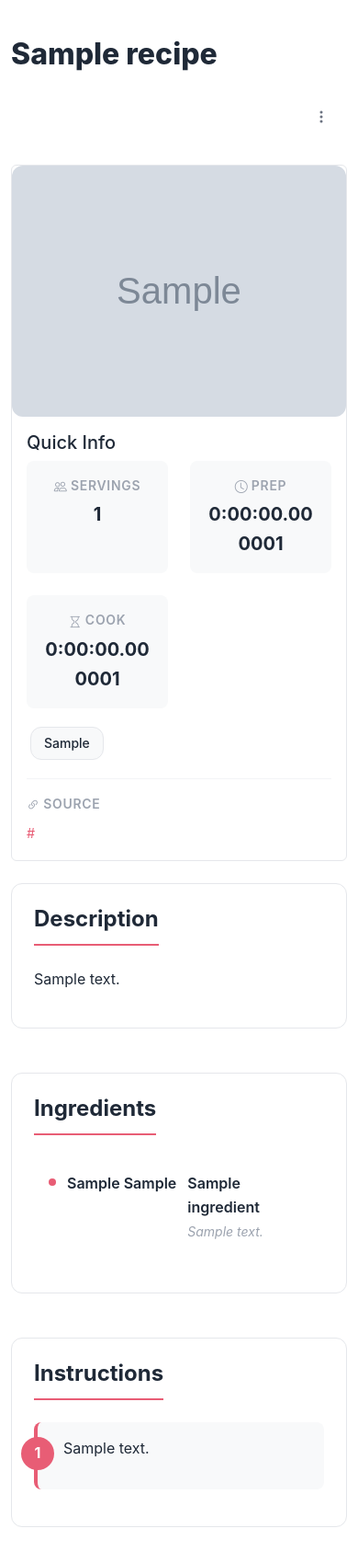
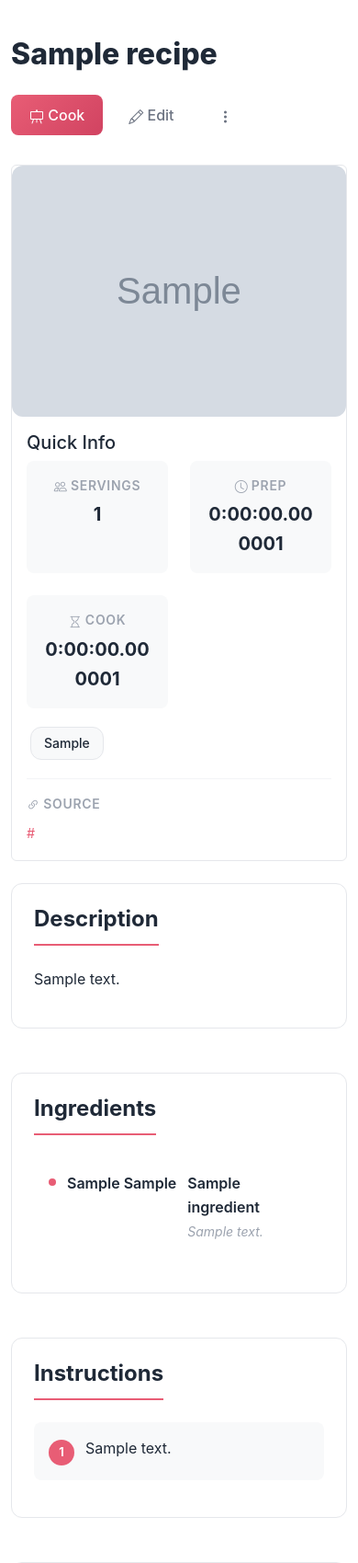
Before and after one commit to AdrianVollmer/Plated, a Django app: page /recipe/1/ in a window 390 px wide. Shown: the part 137-1836 px from the top of the page at 92% size. Run offline with Django 5.2, Linux system fonts and the light colour scheme; tables that the repository leaves empty hold one stand-in row (values such as "Sample post"); grey boxes marked "Sample" are stand-in pictures; data that the repository does not hold is empty.

Commit message:
Improve recipe detail UX: fix step numbers and surface key actions
Step numbers were absolutely positioned (left: -1.5rem), causing them
to bleed outside their container. Switched to a flexbox layout where
the ::before pseudo-element is a proper flex child, eliminating the
overflow entirely. Works cleanly at all screen sizes.

Button hierarchy was flat: all 7 actions hidden behind a single ⋮
dropdown. Cook and Edit are now direct buttons (primary and outline),
reducing common operations to one click. Scale, collection, download,
and delete remain in the dropdown to avoid crowding.

Co-Authored-By: Claude Sonnet 4.6 <noreply@anthropic.com>

```diff
--- a/src/plated/static/styles.css
+++ b/src/plated/static/styles.css
@@ -419,6 +419,14 @@ a:has(.recipe-card) {
     margin-bottom: 2rem;
 }
 
+.recipe-actions {
+    display: flex;
+    gap: 0.5rem;
+    flex-wrap: wrap;
+    justify-content: flex-end;
+    align-items: center;
+}
+
 .recipe-title {
     font-size: 2.5rem;
     font-weight: 800;
@@ -536,33 +544,41 @@ a:has(.recipe-card) {
 
 .instruction-item {
     counter-increment: step-counter;
-    padding: 1.5rem;
-    margin-bottom: 1rem;
+    display: flex;
+    gap: 1rem;
+    align-items: flex-start;
+    padding: 1.25rem 1.5rem;
+    margin-bottom: 0.75rem;
     background: var(--bg-secondary);
     border-radius: var(--radius-md);
-    border-left: 4px solid var(--primary);
-    position: relative;
 }
 
 .instruction-item::before {
     content: counter(step-counter);
-    position: absolute;
-    left: -1.5rem;
-    top: 1.5rem;
-    width: 2.5rem;
-    height: 2.5rem;
+    width: 2rem;
+    height: 2rem;
+    min-width: 2rem;
     background: var(--primary);
     color: white;
     border-radius: 50%;
-    display: flex;
-    align-items: center;
-    justify-content: center;
+    display: grid;
+    place-items: center;
     font-weight: 700;
-    font-size: 1.1rem;
+    font-size: 0.875rem;
+    margin-top: 0.2rem;
+    flex-shrink: 0;
+}
+
+.instruction-item p {
+    margin-bottom: 0;
+}
+
+.instruction-item p + p {
+    margin-top: 0.5rem;
 }
 
 .instruction-list-wrapper {
-    padding-left: 1.5rem;
+    padding-left: 0;
 }
 
 /* ============================================
@@ -839,34 +855,31 @@ footer {
 @media (max-width: 768px) {
     .recipe-title {
         font-size: 2rem;
-        margin-bottom: 1.5rem;
+        margin-bottom: 0.75rem;
     }
 
     .recipe-header .row {
-        row-gap: 0;
+        row-gap: 0.75rem;
+    }
+
+    .recipe-actions {
+        justify-content: flex-start;
     }
 
     .recipe-section {
         padding: 1.5rem;
     }
 
-    /* Mobile step numbering - number centered on left border */
     .instruction-item {
         padding: 1rem;
-        padding-left: 1.75rem;
+        gap: 0.75rem;
     }
 
     .instruction-item::before {
-        position: absolute;
-        left: -1.125rem;
-        top: 1rem;
-        width: 2.25rem;
-        height: 2.25rem;
-        font-size: 1rem;
-    }
-
-    .instruction-list-wrapper {
-        padding-left: 0;
+        width: 1.75rem;
+        height: 1.75rem;
+        min-width: 1.75rem;
+        font-size: 0.8rem;
     }
 }
 
--- a/src/plated/templates/recipes/recipe_detail.html
+++ b/src/plated/templates/recipes/recipe_detail.html
@@ -23,25 +23,31 @@
             <h1 class="recipe-title">{{ recipe.title }}</h1>
         </div>
         <div class="col-12 col-md-6">
-            <div class="text-end">
-                <div class="dropdown d-inline-block">
-                    <button class="btn btn-outline-secondary" type="button" id="recipeActionsMenu" data-bs-toggle="dropdown" aria-expanded="false" aria-label="{% trans 'Recipe actions' %}">
+            <div class="recipe-actions">
+                <a href="{% url 'recipe_cooking' recipe.pk %}" class="btn btn-primary">
+                    <i class="bi bi-easel"></i> {% trans "Cook" %}
+                </a>
+                <a href="{% url 'recipe_update' recipe.pk %}" class="btn btn-outline-secondary">
+                    <i class="bi bi-pencil"></i> {% trans "Edit" %}
+                </a>
+                <div class="dropdown">
+                    <button class="btn btn-outline-secondary" type="button" id="recipeActionsMenu" data-bs-toggle="dropdown" aria-expanded="false" aria-label="{% trans 'More actions' %}">
                         <i class="bi bi-three-dots-vertical"></i>
                     </button>
                     <ul class="dropdown-menu dropdown-menu-end" aria-labelledby="recipeActionsMenu">
-                        <li>
-                            <a class="dropdown-item" href="{% url 'recipe_cooking' recipe.pk %}">
-                                <i class="bi bi-easel"></i> {% trans "Cooking View" %}
-                            </a>
-                        </li>
                         <li>
                             <button type="button" class="dropdown-item" data-bs-toggle="modal" data-bs-target="#scaleRecipeModal">
                                 <i class="bi bi-sliders"></i> {% trans "Scale Recipe" %}
                             </button>
                         </li>
+                        <li>
+                            <button type="button" class="dropdown-item" data-bs-toggle="modal" data-bs-target="#addToCollectionModal">
+                                <i class="bi bi-collection"></i> {% trans "Add to Collection" %}
+                            </button>
+                        </li>
                         <li><hr class="dropdown-divider"></li>
                         <li>
-                            <h6 class="dropdown-header"><i class="bi bi-download"></i> {% trans "Download" %}</h6>
+                            <h6 class="dropdown-header">{% trans "Download" %}</h6>
                         </li>
                         <li>
                             <a class="dropdown-item pdf-download-link" href="{% url 'recipe_pdf' recipe.pk %}">
@@ -51,17 +57,6 @@
                         <li>
                             <a class="dropdown-item" href="{% url 'recipe_export' recipe.pk %}">
                                 <i class="bi bi-file-earmark-code"></i> {% trans "JSON" %}
-                            </a>
-                        </li>
-                        <li><hr class="dropdown-divider"></li>
-                        <li>
-                            <button type="button" class="dropdown-item" data-bs-toggle="modal" data-bs-target="#addToCollectionModal">
-                                <i class="bi bi-collection"></i> {% trans "Add to Collection" %}
-                            </button>
-                        </li>
-                        <li>
-                            <a class="dropdown-item" href="{% url 'recipe_update' recipe.pk %}">
-                                <i class="bi bi-pencil"></i> {% trans "Edit" %}
                             </a>
                         </li>
                         <li><hr class="dropdown-divider"></li>
```
